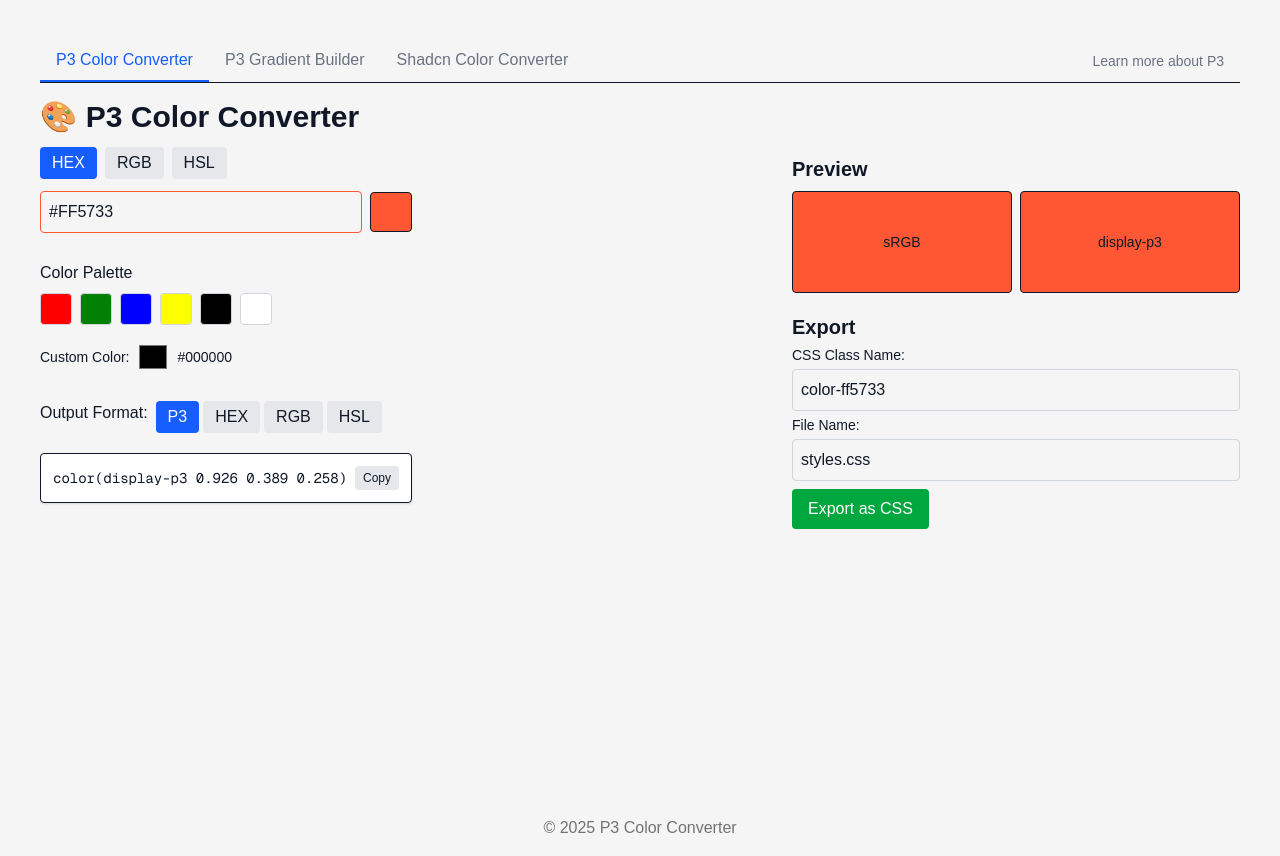
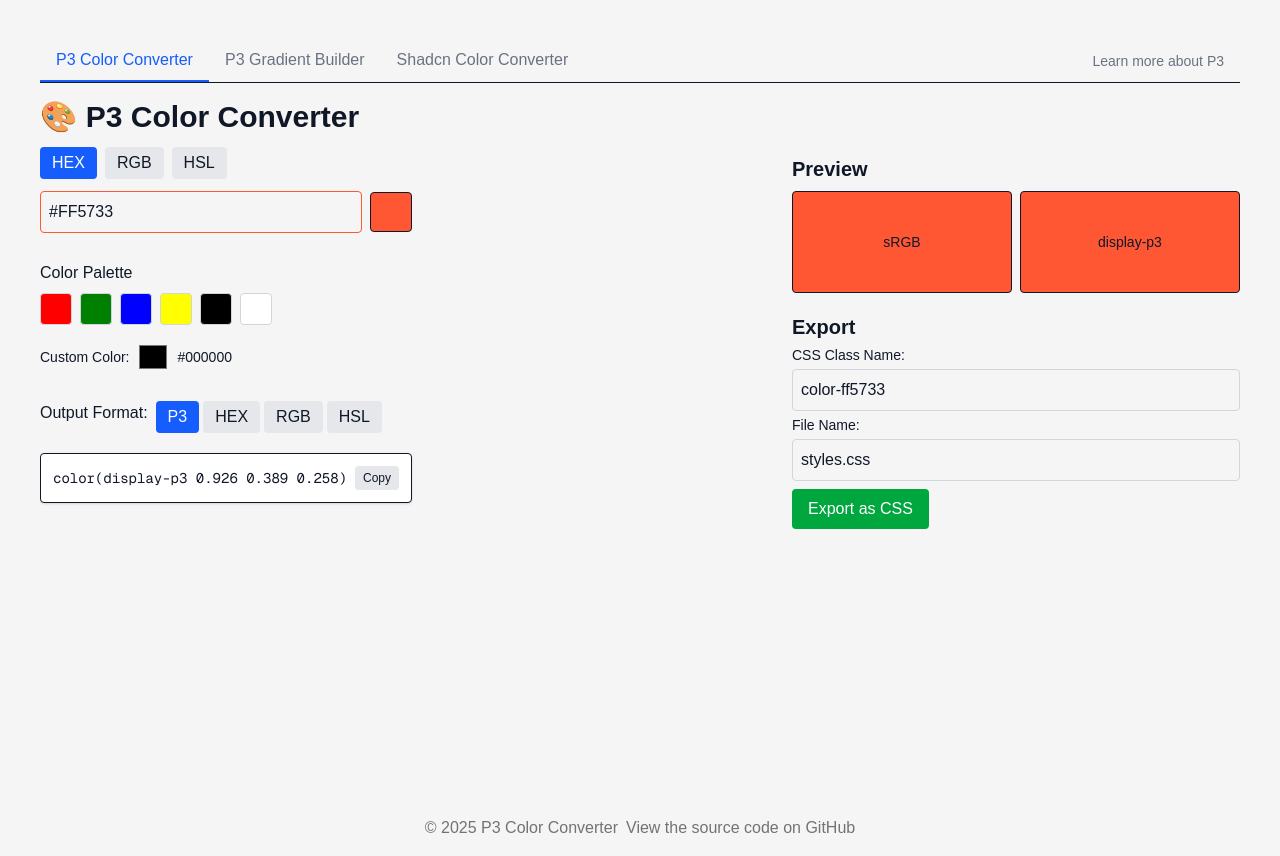
Before and after one commit to gokh4nozturk/p3-converter, a Next.js app: page / in a window 1280 px wide. Built offline with nearby package versions, Linux system fonts and the light colour scheme.

Commit message:
Update Footer component to include a link to the source code on GitHub, enhancing user access to project resources.

```diff
--- a/components/Footer.tsx
+++ b/components/Footer.tsx
@@ -1,7 +1,16 @@
 export default function Footer() {
   return (
-    <footer className="bg-neutral-100 p-4 text-center text-neutral-500">
+    <footer className="flex items-center justify-center gap-2 bg-neutral-100 p-4 text-center text-neutral-500">
       <p>&copy; 2025 P3 Color Converter</p>
+
+      <a
+        className="underline-offset-2 hover:underline"
+        target="_blank"
+        href="https://github.com/gokh4nozturk/p3-converter"
+        rel="noreferrer"
+      >
+        View the source code on GitHub
+      </a>
     </footer>
   );
 }
```
